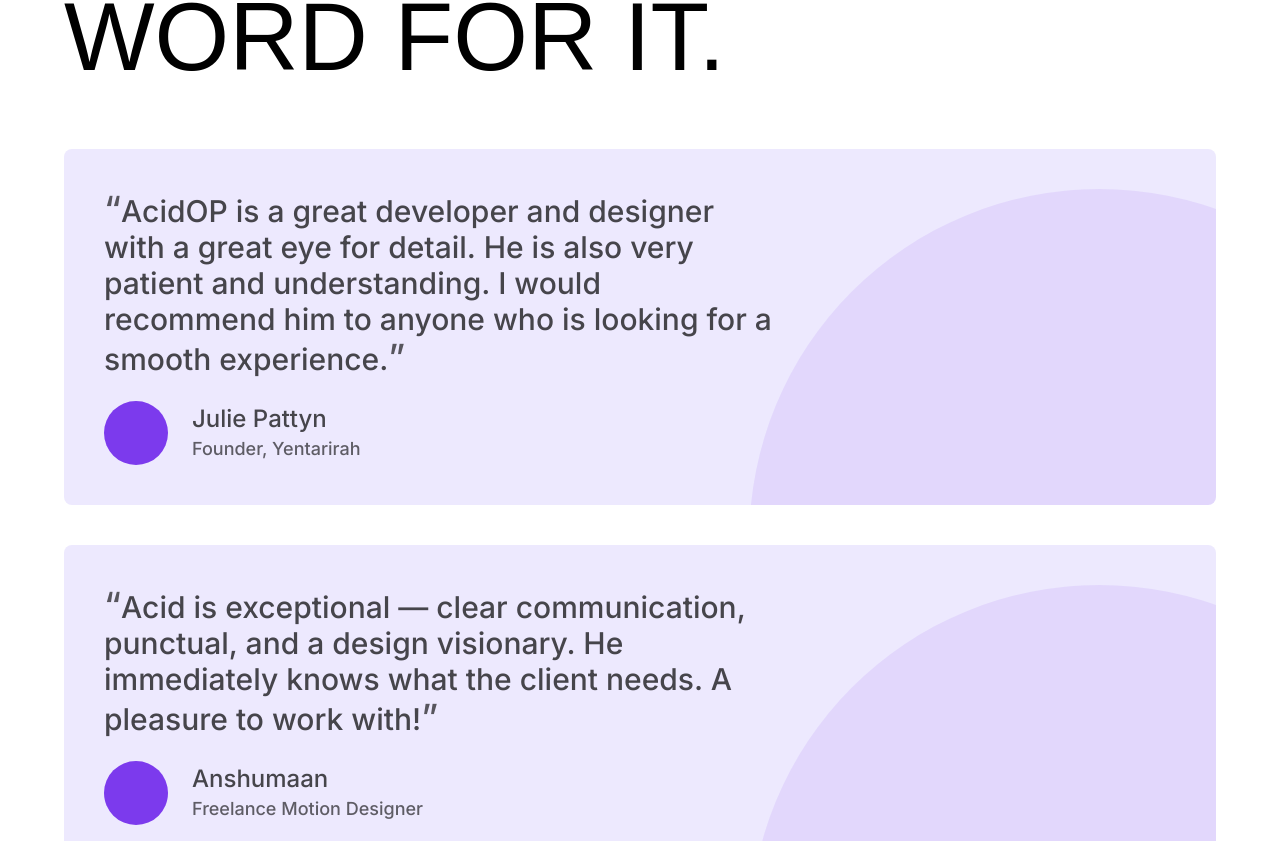
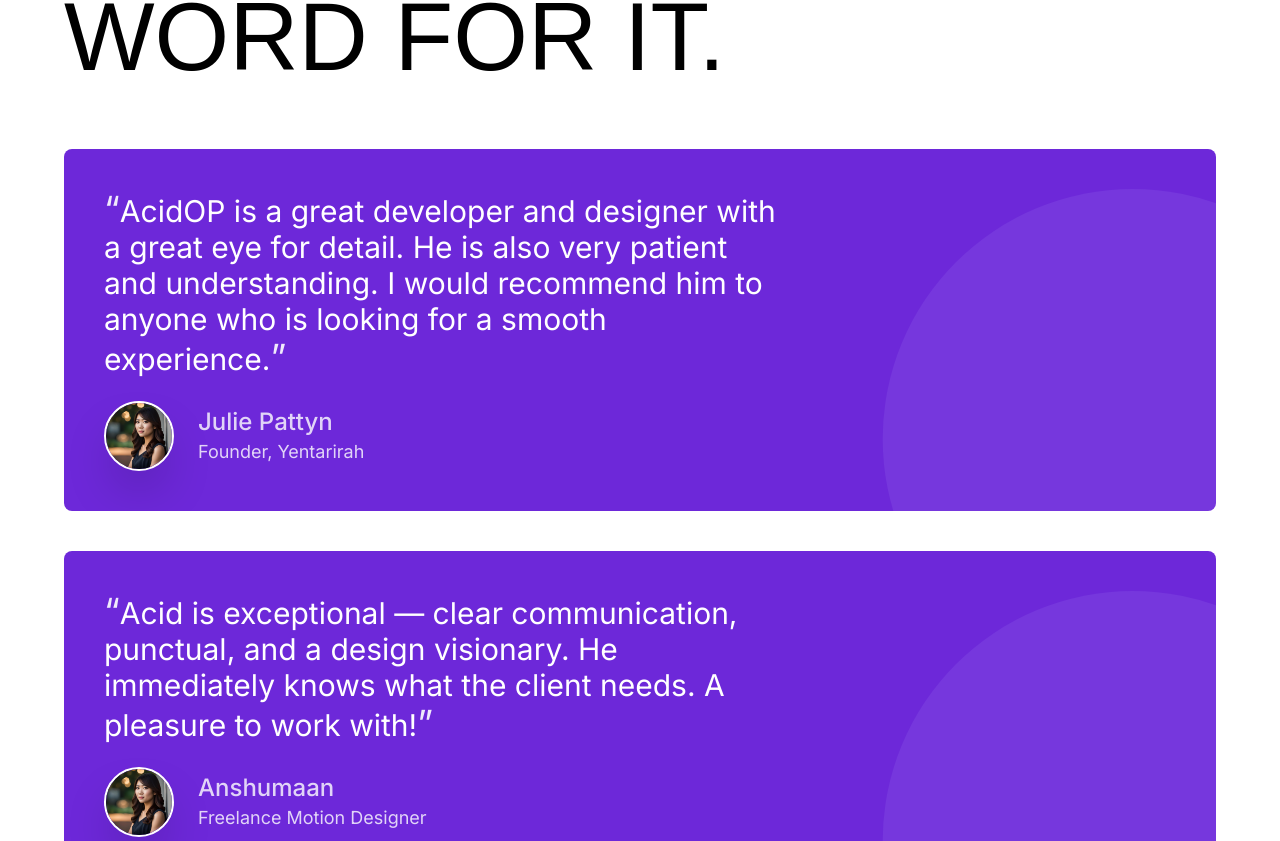
Before and after one commit to AcidOP/portfolio, a Next.js app: page / in a window 1280 px wide. Shown: the part 3837-4678 px from the top of the page. Built offline with nearby package versions, Linux system fonts and the light colour scheme; a web font is replaced by a local one.

Commit message:
feat: changed ui of testimonials cards

```diff
--- a/src/components/testimonials.tsx
+++ b/src/components/testimonials.tsx
@@ -6,8 +6,9 @@ import config from '@/data/config';
 import { cn } from '@/utils/cn';
 
 import { Inter } from 'next/font/google';
+import Image from 'next/image';
 
-const workBody = Inter({ subsets: ['latin'], weight: '500' });
+const workBody = Inter({ subsets: ['latin'], weight: '400' });
 
 const Testimonials: FC = () => {
   return (
@@ -21,11 +22,11 @@ const Testimonials: FC = () => {
         {config.testimonials.map(testimonial => (
           <div
             key={testimonial.title}
-            className='relative sticky top-[5rem] flex flex-col gap-y-6 overflow-hidden rounded-lg bg-violet-100 p-6 lg:p-10 2xl:gap-y-10'
+            className='sticky top-[5rem] flex flex-col gap-y-6 overflow-hidden rounded-lg bg-violet-700 p-6 lg:p-10 2xl:gap-y-10'
           >
             <p
               className={cn(
-                'max-w-2xl text-xl opacity-70 lg:text-3xl',
+                'max-w-2xl text-white lg:text-3xl',
                 workBody.className,
               )}
             >
@@ -39,15 +40,21 @@ const Testimonials: FC = () => {
             </p>
 
             <div className='flex items-center space-x-6'>
-              <div className='h-16 w-16 rounded-full bg-violet-600' />
+              <Image
+                src='/testimonials/julie-pattyn.jpg'
+                width={70}
+                height={70}
+                alt={testimonial.name}
+                className='rounded-full border-2 border-white shadow-2xl'
+              />
 
               <div>
-                <h3 className='text-xl font-medium opacity-70 lg:text-2xl'>
+                <h3 className='text-xl font-medium text-white opacity-80 lg:text-2xl'>
                   {testimonial.name}
                 </h3>
                 <p
                   className={cn(
-                    'opacity-60 lg:text-lg',
+                    'text-white opacity-80 lg:text-lg',
                     workBody.className,
                   )}
                 >
@@ -56,7 +63,7 @@ const Testimonials: FC = () => {
               </div>
             </div>
 
-            <div className='absolute right-0 h-[700px] w-[700px] translate-x-1/3 rounded-full bg-violet-600 opacity-10' />
+            <div className='absolute right-0 h-[500px] w-[500px] translate-x-1/3 rounded-full bg-violet-300 opacity-10' />
           </div>
         ))}
       </div>
```
